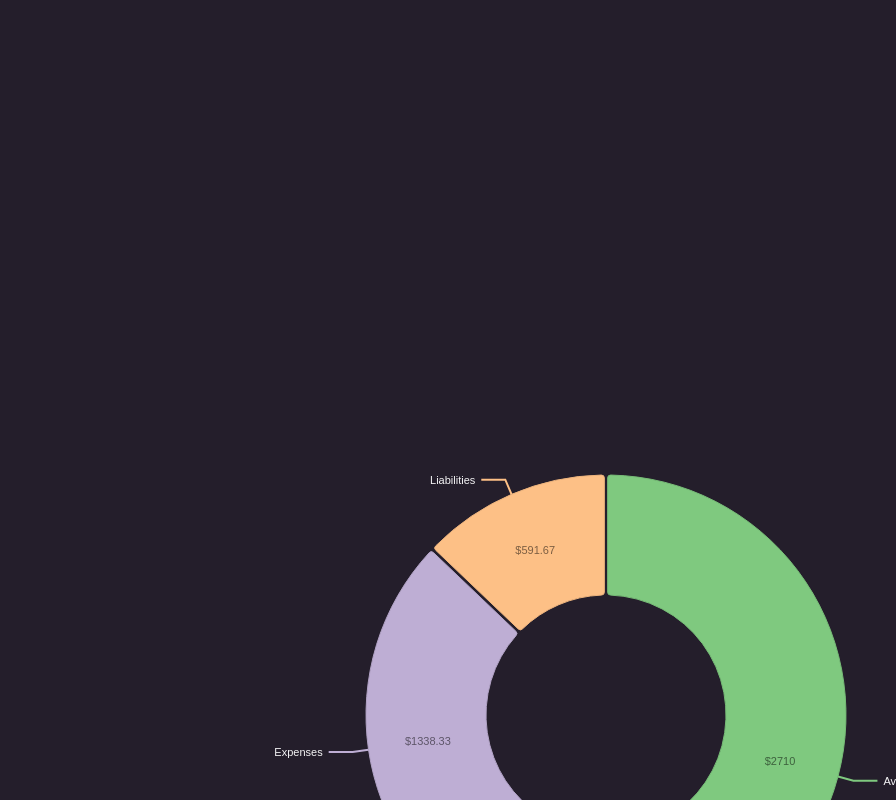
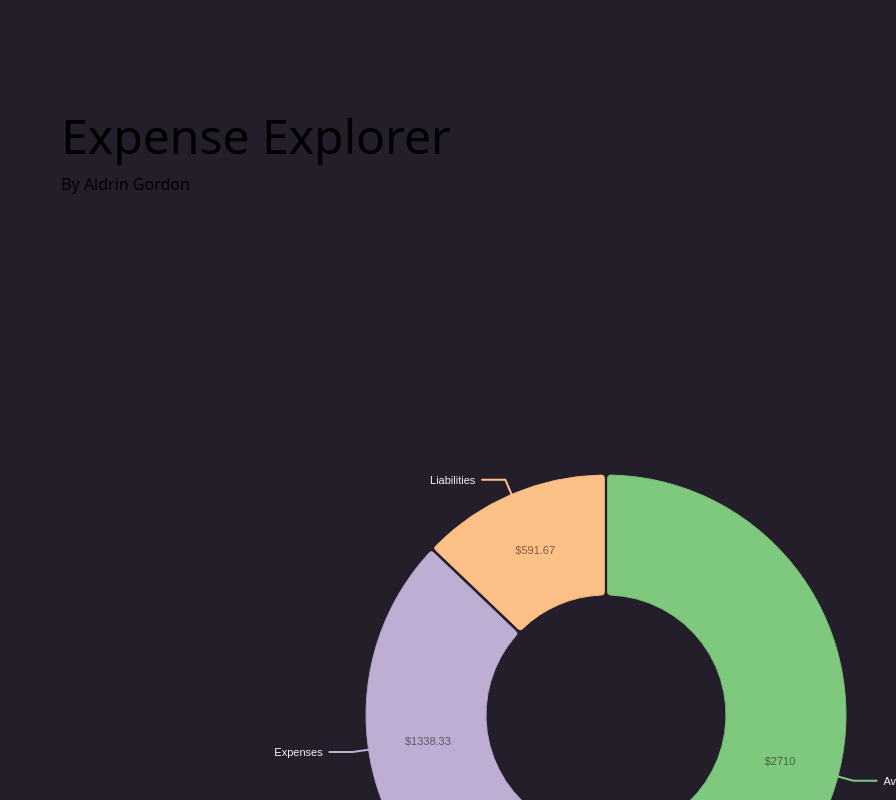
Before and after one commit to aldringordon/expense-explorer, a Next.js app: page / in a window 1280 px wide. Shown: the whole page, without its empty margins (384-1280 px from the left). Built offline with nearby package versions, Linux system fonts and the light colour scheme.

Commit message:
bit wanky with the heading but ok

```diff
--- a/src/pages/FinanceSummaryCard.tsx
+++ b/src/pages/FinanceSummaryCard.tsx
@@ -28,7 +28,7 @@ function FinanceCard(props: any) {
   if (finItem.Type === "Liabilities") {
     return (
       <div
-        className="bg-[#9c7d3a7c]
+        className="bg-[#9b772991]
               flex-col justify-center flex items-center flex-shrink-0 rounded-lg
               w-[120px] h-[80px]"
       >
--- a/src/pages/index.tsx
+++ b/src/pages/index.tsx
@@ -28,6 +28,10 @@ export default function Home() {
         <link rel="icon" href="/favicon.ico" />
       </Head>
       <div className="bg-[#241e2b] flex flex-col justify-center  items-center w-screen h-screen">
+        <div className="absolute top-[100px]">
+          <p className="text-[3rem] font-light">Expense Explorer</p>
+          <p className="text-base font-light">By Aldrin Gordon</p>
+        </div>
         <div className="flex flex-col justify-center  items-center w-[700px] h-[650px]">
           <PieChart testData={testDataSummarised} />
         </div>
```
